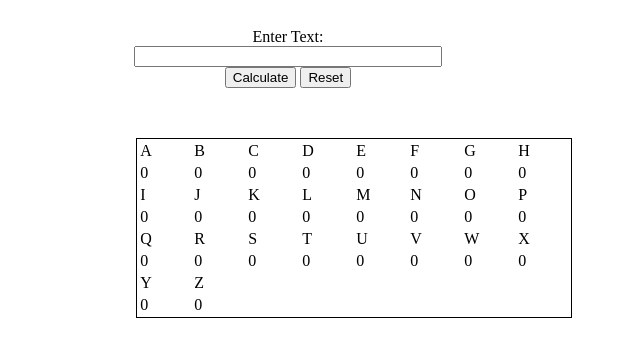
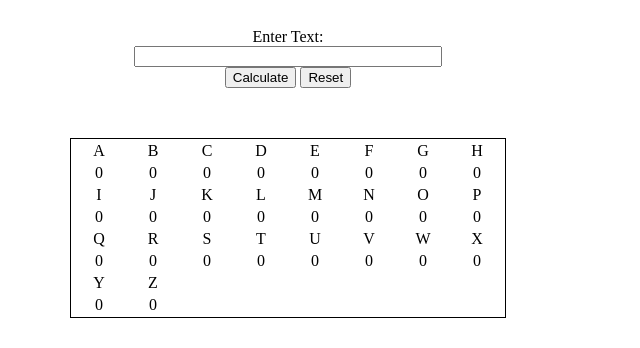
Before and after one commit to jbass86/LetterCounter, a plain HTML site: page index.html in a window 1280 px wide. Shown: the whole page, without its empty margins (352-992 px from the left). Drawn offline with Linux system fonts and the light colour scheme.

Commit message:
fixed table align

```diff
--- a/app.css
+++ b/app.css
@@ -53,7 +53,8 @@
 
 .letterTable{
 	position: relative;
-	left: 38%;
+	/*left: 38%;*/
+	text-align: center;
 	border: 1px solid black;
 }
 
--- a/index.html
+++ b/index.html
@@ -21,7 +21,7 @@
 			</div>
 
 			<div class="tableContainer">
-				<table class="letterTable">
+				<table align="center" class="letterTable">
 					<tr>
 						<td>A</td>
 						<td>B</td>
```
